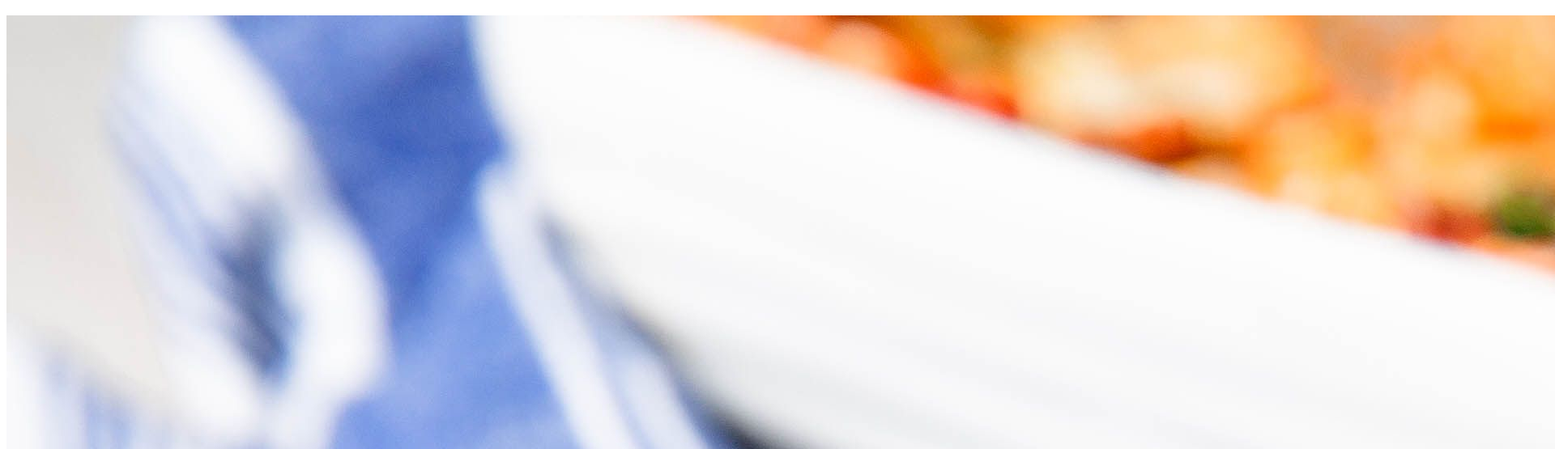
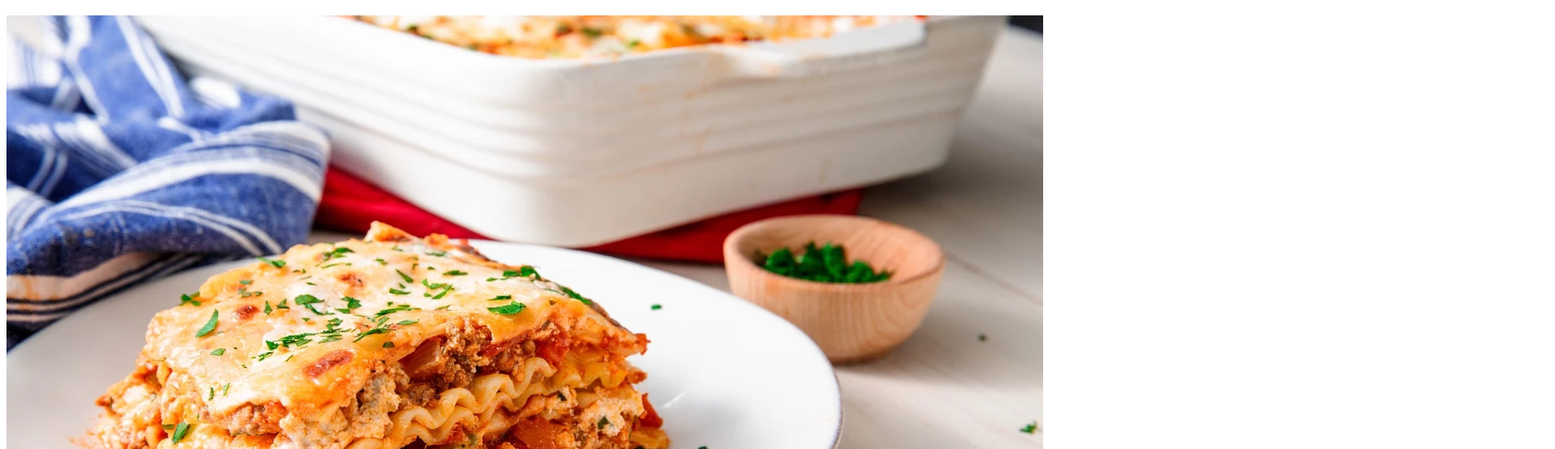
Before and after one commit to lyverr/odin-recipes, a plain HTML site: page recipes/lasagna.html in a window 1280 px wide. Shown: the part 61-616 px from the top of the page at 81% size, 1920 px wide, since content can reach past the window. Drawn offline with Linux system fonts and the light colour scheme.

Commit message:
Changed lasagna pic

```diff
--- a/recipes/lasagna.html
+++ b/recipes/lasagna.html
@@ -8,7 +8,7 @@
 
 <body>
     <h1>lasagna</h1>
-        <img src="lasagna.jpeg" alt="lasagna">
+        <img src="lasagna.jpg" alt="lasagna">
     <h2>Tasty Lasagna</h2>
         <p>Try this lasagna.</p>
     <h2>Ingredients</h2>
```
Also changed, not shown: recipes/lasagna.jpeg (deleted), recipes/lasagna.jpg (added).
